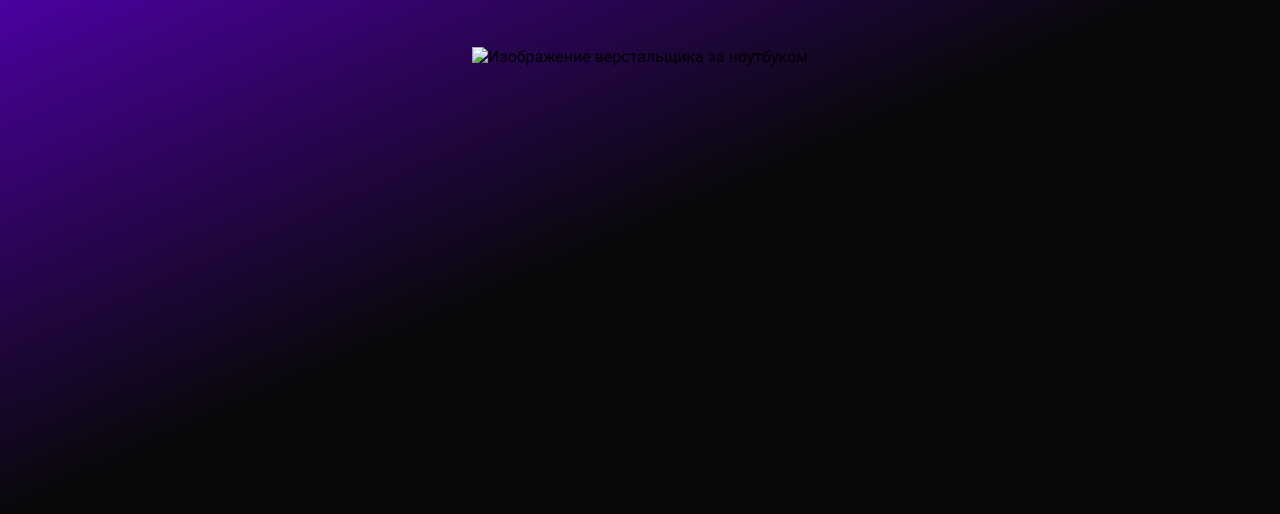
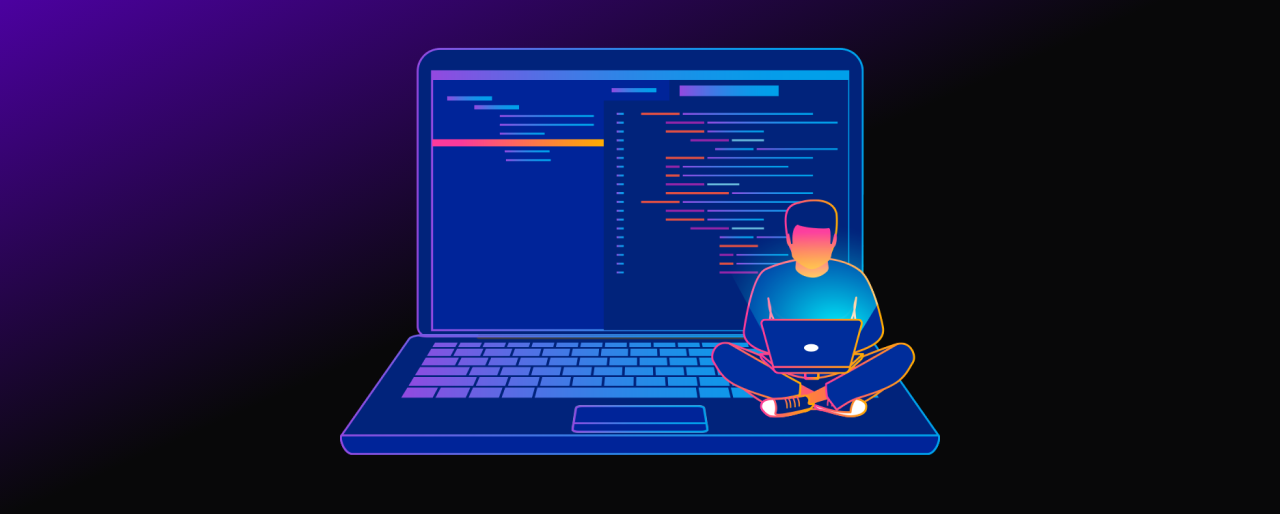
Before and after one commit to muerteamigo/muerteamigo.github.io, a plain HTML site: page index.html in a window 1280 px wide. Shown: the part 110-624 px from the top of the page. Drawn offline with Linux system fonts and the light colour scheme.

Commit message:
Update index.html

```diff
--- a/index.html
+++ b/index.html
@@ -32,7 +32,7 @@
 		<h1>Вёрстка - это очень просто!</h1>
 		<!-- Контейнер с картинкой внутри -->
 		<div id="image-container">
-			<img src="img/laptop.png" alt="Изображение верстальщика за ноутбуком" title="Вёрстка - это просто!">
+			<img src="laptop.png" alt="Изображение верстальщика за ноутбуком" title="Вёрстка - это просто!">
 		</div>
 	</body>
 </html>
```
